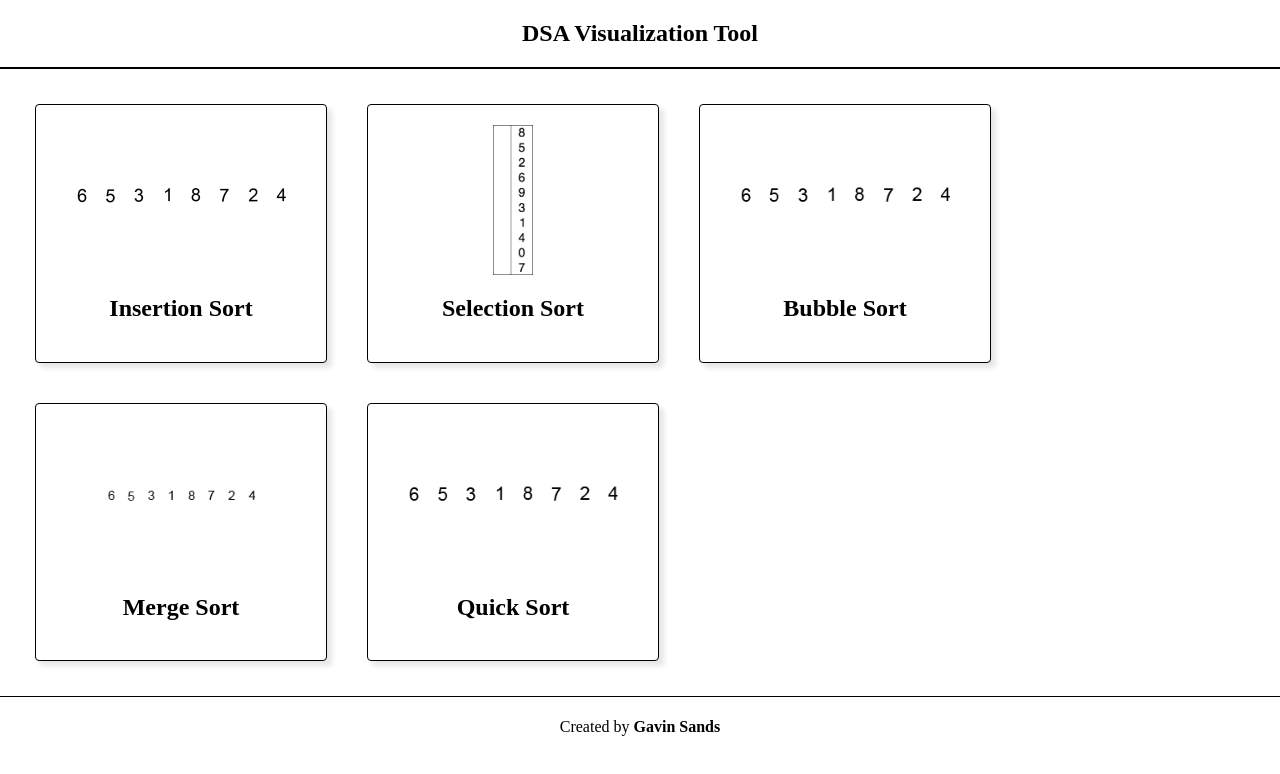
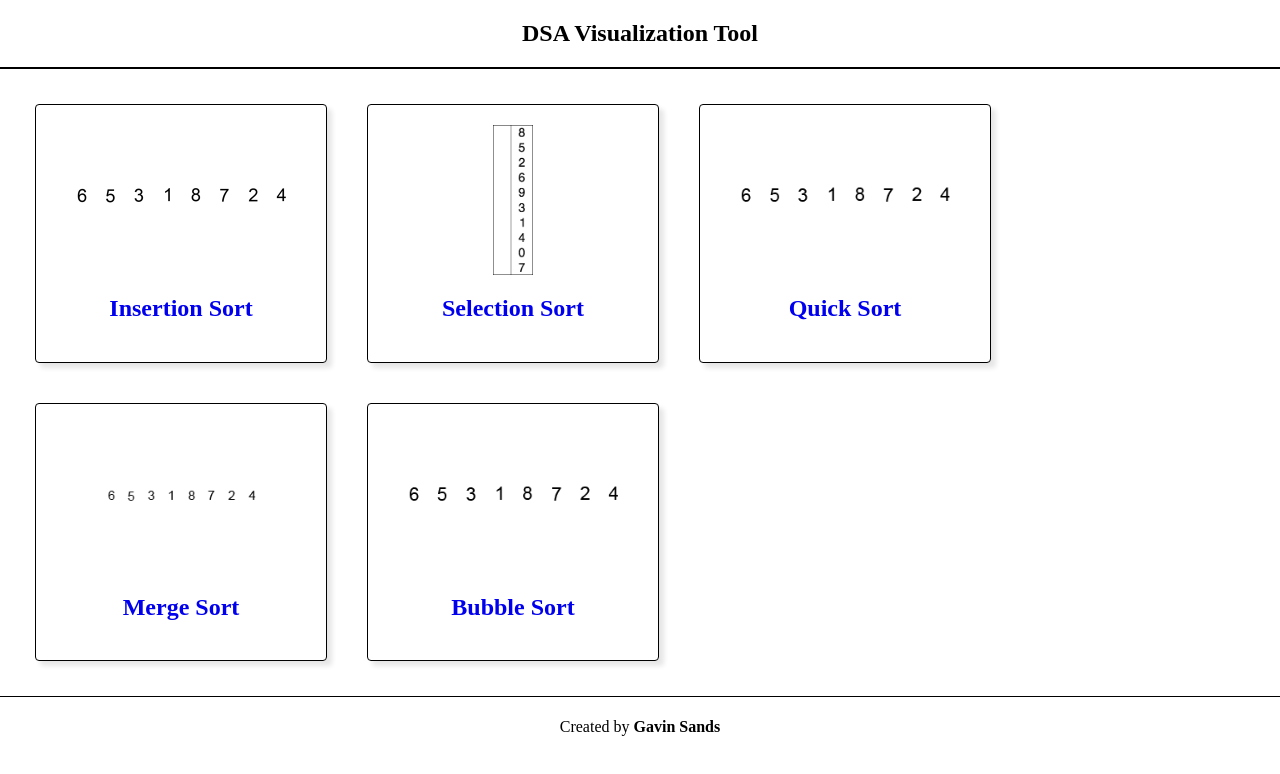
Before and after one commit to gsandss/Data-Structure-Algorithm-Visualization, a React (Vite) app in the folder frontend/: page / in a window 1280 px wide. Shown: the top 774 px of the page. Built offline with nearby package versions, Linux system fonts and the light colour scheme.

Commit message:
new additions

```diff
--- a/frontend/package.json
+++ b/frontend/package.json
@@ -5,6 +5,7 @@
     "@xyflow/react": "^12.10.2",
     "react": "^19.2.6",
     "react-dom": "^19.2.6",
+    "react-router-dom": "^7.17.0",
     "tailwindcss": "^4.3.0",
     "vite": "^8.0.14"
   },
--- a/frontend/src/App.jsx
+++ b/frontend/src/App.jsx
@@ -1,40 +1,58 @@
 import Card from "./Card";
+import { BrowserRouter, Routes, Route, Link } from "react-router-dom";
+
+// Gifs
 import insertionSortGif from "./assets/insertion.gif";
 import selectionSortGif from "./assets/selection.gif";
 import bubbleSortGif from "./assets/bubble.gif";
 import mergeSortGif from "./assets/merge.gif";
 import quickSortGif from "./assets/quick.gif";
 
+// Pages
+import SelectionSortPage from "./pages/SelectionSort.jsx"
+import InsertionSortPage from "./pages/InsertionSort.jsx"
+import BubbleSortPage from "./pages/BubbleSort.jsx"
+import MergeSortPage from "./pages/MergeSort.jsx"
+import QuickSortPage from "./pages/QuickSort.jsx"
+
 function App() {
+
+  const algorithms = [
+    {title: "Insertion Sort", gif : insertionSortGif, path: "insertion-sort"},
+    {title: "Selection Sort", gif : selectionSortGif, path: "selection-sort"},
+    {title: "Quick Sort", gif : quickSortGif, path: "quick-sort"},
+    {title: "Merge Sort", gif : mergeSortGif, path: "merge-sort"},
+    {title: "Bubble Sort", gif : bubbleSortGif, path: "bubble-sort"}
+  ];
+
   return (
-    <div class="card-container">
-      <div class="card-content">
-        <Card
-          title="Insertion Sort"
-          gif={insertionSortGif}
-        />
-        <Card
-          title="Selection Sort"
-          gif={selectionSortGif}
-        />
-        <Card
-          title="Bubble Sort"
-          gif = {bubbleSortGif}
-        />
+    <BrowserRouter>
+      <Routes>
+        <Route path="/" element={<HomePage algorithms={algorithms} />} />
+        <Route path="/insertion-sort" element={<InsertionSortPage />} />
+        <Route path="/selection-sort" element={<SelectionSortPage />} />
+        <Route path="/bubble-sort" element={<BubbleSortPage />} />
+        <Route path="/merge-sort" element={<MergeSortPage />} />
+        <Route path="/quick-sort" element={<QuickSortPage />} />
+      </Routes>
+    </BrowserRouter>
+  );
+}
 
-        <Card
-          title="Merge Sort"
-          gif={mergeSortGif}
-        />
-
-        <Card
-          title="Quick Sort"
-          gif={quickSortGif}
-        />
-
+function HomePage({ algorithms }) {
+  return (
+    <div className="card-container">
+      <div className="card-content">
+        {algorithms.map((algo) => (
+          <Link key={algo.path} to={algo.path} style={{ textDecoration: "none" }}>
+            <Card title={algo.title} gif={algo.gif} />
+          </Link>
+        ))}
       </div>
     </div>
   );
 }
 
+
+
 export default App;
--- a/frontend/src/Card.jsx
+++ b/frontend/src/Card.jsx
@@ -1,4 +1,4 @@
-function Card({title, description, color, gif}) {
+function Card({title, description, gif}) {
     return(
         <div className="card">
             {gif && <img className="card-img" src={gif} alt={`${title} animation`} />}
--- /dev/null
+++ b/frontend/src/pages/BubbleSort.jsx
@@ -0,0 +1,5 @@
+function BubbleSort(){
+
+}
+
+export default BubbleSort;
--- /dev/null
+++ b/frontend/src/pages/InsertionSort.jsx
@@ -0,0 +1,5 @@
+function InsertionSort(){
+
+}
+
+export default InsertionSort;
--- /dev/null
+++ b/frontend/src/pages/MergeSort.jsx
@@ -0,0 +1,5 @@
+function MergeSort(){
+
+}
+
+export default MergeSort;
--- /dev/null
+++ b/frontend/src/pages/QuickSort.jsx
@@ -0,0 +1,5 @@
+function QuickSort(){
+
+}
+
+export default QuickSort;
--- /dev/null
+++ b/frontend/src/pages/SelectionSort.jsx
@@ -0,0 +1,5 @@
+function SelectionSort(){
+
+}
+
+export default SelectionSort;
```
Also changed, not shown: 1 other file (tests, documents, lock files or other folders).
